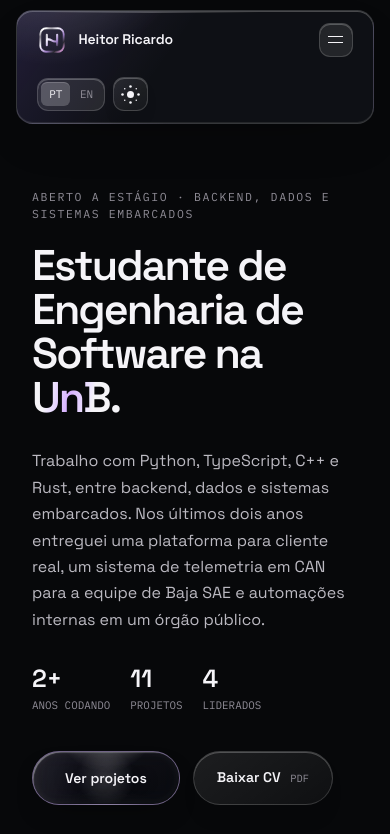
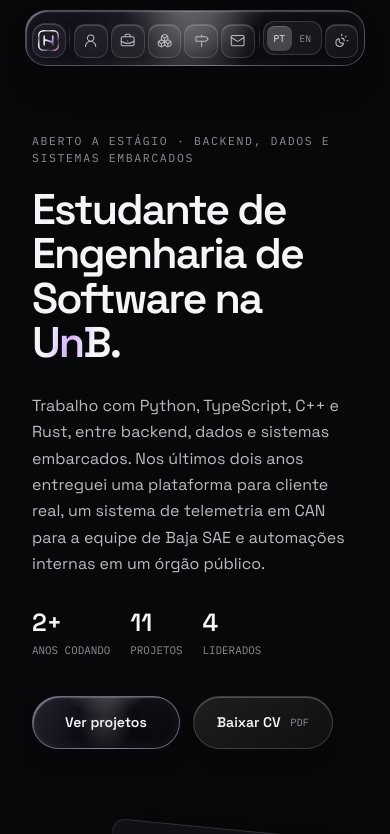
Before and after one commit to HeitorM50/HeitorM50.github.io, a Next.js app: page / in a window 390 px wide. Shown: the top 834 px of the page. Built offline with nearby package versions, Linux system fonts and the light colour scheme.

Commit message:
feat: transforma header em dock liquid glass

```diff
--- a/package.json
+++ b/package.json
@@ -22,6 +22,7 @@
     "cn": "^0.2.6",
     "framer-motion": "^13.2.0",
     "gsap": "^3.15.0",
+    "lucide-react": "^1.46.0",
     "next": "^16.3.4",
     "nextra": "^4.6.1",
     "postcss": "^8.5.28",
--- a/src/app/globals.css
+++ b/src/app/globals.css
@@ -119,28 +119,30 @@ p, h1, h2, h3, h4 { margin-top: 0; }
 @keyframes specular { from { transform: translateX(-150%) skewX(-18deg); } to { transform: translateX(300%) skewX(-18deg); } }
 @keyframes fade-up { from { opacity: 0; transform: translateY(.5rem); } to { opacity: 1; transform: translateY(0); } }
 
-.site-header { position: relative; z-index: 60; padding: .65rem 1rem 0; border: 0; background: transparent; pointer-events: none; }
-.header-shell { position: relative; width: min(100%, 82rem); min-height: 3.7rem; margin-inline: auto; padding: .7rem 2.5rem; display: flex; align-items: center; gap: 1.25rem; overflow: hidden; border: 1px solid var(--glass-stroke); border-radius: 1.05rem; background: radial-gradient(circle at 10% -80%, var(--glass-highlight), transparent 38%), linear-gradient(125deg, var(--glass-tint), transparent 42%), var(--glass); box-shadow: inset 0 1px 0 var(--glass-highlight), inset 0 -1px 0 color-mix(in srgb, var(--glass-stroke) 55%, transparent), 0 1.25rem 3.5rem -2rem var(--glass-shadow); pointer-events: auto; }
-.header-shell::before { content: ''; position: absolute; z-index: 0; top: 1px; left: 8%; right: 32%; height: 1px; background: linear-gradient(90deg, transparent, var(--glass-highlight), transparent); pointer-events: none; }
-.header-shell > * { position: relative; z-index: 1; }
-.brand { display: flex; align-items: center; gap: .7rem; flex: none; font-size: .875rem; font-weight: 600; letter-spacing: -.01em; }
-.brand-mark { width: 1.9rem; height: 1.9rem; display: grid; place-items: center; overflow: hidden; border-radius: .55rem; }
+.site-header { position: relative; z-index: 60; min-height: 4.25rem; padding: .65rem 1rem 0; border: 0; background: transparent; pointer-events: none; }
+.dock-navigation { width: fit-content; max-width: 100%; margin-inline: auto; pointer-events: auto; }
+.dock-viewport { max-width: 100%; display: flex; align-items: flex-end; justify-content: center; overflow: visible; margin-inline: auto; }
+.dock-panel { --dock-x: 50%; --dock-y: 50%; position: relative; isolation: isolate; width: max-content; display: flex; align-items: flex-end; gap: .38rem; padding: .48rem .55rem; border: 1px solid var(--liquid-edge); border-radius: 1.35rem; background: radial-gradient(circle at var(--dock-x) -80%, color-mix(in srgb, var(--liquid-highlight) 55%, transparent) 0 10%, transparent 44%), linear-gradient(145deg, var(--liquid-surface-strong), var(--liquid-surface)); box-shadow: inset 2px 2px 1px -1.5px color-mix(in srgb, var(--liquid-highlight) 74%, transparent), inset -2px -2px 1px -1.5px color-mix(in srgb, var(--liquid-shadow) 60%, transparent), inset 0 0 .7rem color-mix(in srgb, var(--liquid-highlight) 10%, transparent), 0 1.25rem 3rem -1.5rem var(--liquid-shadow); -webkit-backdrop-filter: blur(16px) saturate(1.35); backdrop-filter: blur(16px) saturate(1.35); }
+.dock-panel::before, .dock-panel::after { content: ''; position: absolute; inset: 0; border-radius: inherit; pointer-events: none; }
+.dock-panel::before { z-index: -2; background: color-mix(in srgb, var(--liquid-surface) 68%, transparent); opacity: .84; }
+.dock-panel[data-dock-active='true']::before { -webkit-backdrop-filter: url('#portfolio-liquid-glass'); backdrop-filter: url('#portfolio-liquid-glass'); }
+.dock-panel::after { z-index: -1; background: radial-gradient(circle at var(--dock-x) var(--dock-y), color-mix(in srgb, var(--liquid-highlight) 42%, transparent), transparent 32%), linear-gradient(105deg, transparent 16%, color-mix(in srgb, var(--liquid-highlight) 20%, transparent) 44%, transparent 68%); opacity: .62; }
+.dock-panel > * { position: relative; z-index: 1; }
+.dock-brand { width: 2.4rem; height: 2.4rem; display: grid; place-items: center; flex: none; padding: .23rem; border: 1px solid color-mix(in srgb, var(--glass-stroke) 78%, transparent); border-radius: .82rem; background: color-mix(in srgb, var(--glass-control) 58%, transparent); box-shadow: inset 0 1px 0 color-mix(in srgb, var(--glass-highlight) 72%, transparent); }
+.dock-brand .metallic-logo { filter: drop-shadow(0 .28rem .5rem rgba(178,133,224,.3)); }
 .metallic-logo { width: 100%; height: 100%; display: block; background: radial-gradient(circle at 24% 16%, #fff 0 5%, transparent 24%), linear-gradient(135deg, #fff 5%, #74707c 24%, #f8f6ff 41%, #9f7fc6 60%, #2b2931 73%, #feb3ff 88%, #fff); -webkit-mask: url('/media/logo-metal-mask.svg') center / contain no-repeat; mask: url('/media/logo-metal-mask.svg') center / contain no-repeat; filter: drop-shadow(0 .25rem .45rem rgba(178,133,224,.24)); }
-.desktop-nav { display: flex; flex-wrap: wrap; gap: 1.4rem; margin-left: auto; color: var(--muted); font-size: .8125rem; font-weight: 500; }
-.header-actions { display: flex; align-items: center; gap: .5rem; flex: none; }
-.language-switch { display: flex; gap: .1rem; padding: .2rem; border: 1px solid var(--glass-stroke); border-radius: .7rem; background: var(--glass-control); box-shadow: inset 0 1px 0 var(--glass-highlight); font: 500 .6875rem/1 'IBM Plex Mono', monospace; }
-.language-switch a { padding: .42rem .5rem; border-radius: .38rem; color: var(--muted); }
-.language-switch a.active { background: color-mix(in srgb, var(--fg) 14%, var(--glass-control)); box-shadow: inset 0 1px 0 color-mix(in srgb, var(--glass-highlight) 72%, transparent); color: var(--fg); }
-.theme-toggle { position: relative; width: 2.15rem; height: 2.15rem; display: grid; place-items: center; padding: 0; border: 1px solid var(--glass-stroke); border-radius: .7rem; background: linear-gradient(145deg, var(--glass-control), color-mix(in srgb, var(--glass-control) 42%, transparent)); box-shadow: inset 0 1px 0 var(--glass-highlight), 0 .6rem 1.3rem -.9rem var(--glass-shadow); cursor: pointer; transition: border-color .3s, color .3s, transform .25s, box-shadow .3s; }
-.theme-toggle:hover { border-color: color-mix(in oklab, var(--accent) 55%, var(--glass-stroke)); color: var(--accent); transform: translateY(-1px) scale(1.025); box-shadow: inset 0 1px 0 var(--glass-highlight), 0 .8rem 1.5rem -1rem var(--glass-shadow); }
-.theme-toggle__sun, .theme-toggle__moon { position: absolute; display: block; transition: opacity .25s, transform .45s cubic-bezier(.2,.8,.2,1); }
-.theme-toggle__sun { width: .45rem; height: .45rem; border-radius: 50%; background: currentColor; box-shadow: 0 -.5rem 0 -.14rem currentColor,0 .5rem 0 -.14rem currentColor,-.5rem 0 0 -.14rem currentColor,.5rem 0 0 -.14rem currentColor,.36rem -.36rem 0 -.17rem currentColor,-.36rem .36rem 0 -.17rem currentColor,.36rem .36rem 0 -.17rem currentColor,-.36rem -.36rem 0 -.17rem currentColor; }
-.theme-toggle__moon { width: .9rem; height: .9rem; border-radius: 50%; background: currentColor; transform: rotate(-14deg); mask: radial-gradient(circle .68rem at 118% 16%, transparent 98%, #000 100%); }
-:root[data-theme='dark'] .theme-toggle__sun, :root[data-theme='light'] .theme-toggle__moon { opacity: 1; }
-:root[data-theme='dark'] .theme-toggle__moon, :root[data-theme='light'] .theme-toggle__sun { opacity: 0; }
-.theme-toggle:hover .theme-toggle__sun { transform: rotate(75deg); }
-.theme-toggle:hover .theme-toggle__moon { transform: rotate(-24deg) scale(1.06); }
-.nav-disclosure { display: none; }
+.dock-separator { width: 1px; height: 1.7rem; align-self: center; flex: none; margin-inline: .12rem; background: linear-gradient(to bottom, transparent, var(--glass-stroke), transparent); }
+.dock-item { position: relative; display: inline-flex; align-items: center; justify-content: center; flex: none; aspect-ratio: 1; transform-origin: bottom center; will-change: width; }
+.dock-icon { width: 100% !important; height: 100%; display: flex; align-items: center; justify-content: center; }
+.dock-action { width: 100%; height: 100%; display: flex; align-items: center; justify-content: center; padding: 0; border: 1px solid color-mix(in srgb, var(--glass-stroke) 84%, transparent); border-radius: 31%; background: linear-gradient(145deg, color-mix(in srgb, var(--glass-control) 88%, transparent), color-mix(in srgb, var(--glass-control) 28%, transparent)); box-shadow: inset 0 1px 0 color-mix(in srgb, var(--glass-highlight) 74%, transparent), 0 .7rem 1.15rem -.8rem var(--glass-shadow); color: var(--muted-strong); cursor: pointer; transition: color .2s, border-color .25s, background .25s, box-shadow .25s; }
+.dock-action:hover, .dock-action:focus-visible { border-color: color-mix(in oklab, var(--accent) 48%, var(--glass-stroke)); color: var(--fg); background: radial-gradient(circle at 32% 0%, color-mix(in srgb, var(--glass-highlight) 58%, transparent), transparent 54%), color-mix(in srgb, var(--glass-control) 78%, transparent); box-shadow: inset 0 1px 0 var(--glass-highlight), 0 .8rem 1.5rem -.8rem color-mix(in srgb, var(--glass-shadow) 88%, transparent), 0 0 1.2rem color-mix(in oklab, var(--accent) 15%, transparent); }
+.dock-action svg { width: 48%; height: 48%; stroke-width: 1.65; }
+.dock-label { position: absolute; z-index: 5; top: -2rem; left: 50%; width: max-content; padding: .28rem .55rem; border: 1px solid var(--glass-stroke); border-radius: .5rem; background: var(--glass-strong); box-shadow: inset 0 1px 0 var(--glass-highlight), 0 .7rem 1.6rem -.8rem var(--glass-shadow); color: var(--fg); font: 500 .68rem/1.2 'IBM Plex Mono', monospace; opacity: 0; pointer-events: none; }
+.dock-item:hover .dock-label, .dock-item:focus-within .dock-label { opacity: 1 !important; transform: translate(-50%, -.55rem) !important; }
+.dock-language { height: 2.25rem; align-self: center; display: flex; align-items: center; gap: .08rem; flex: none; padding: .18rem; border: 1px solid color-mix(in srgb, var(--glass-stroke) 84%, transparent); border-radius: .72rem; background: color-mix(in srgb, var(--glass-control) 58%, transparent); font: 500 .65rem/1 'IBM Plex Mono', monospace; }
+.dock-language a { display: grid; place-items: center; min-width: 1.72rem; height: 1.72rem; padding: .15rem; border-radius: .48rem; color: var(--muted); transition: color .2s, background .2s; }
+.dock-language a.active { background: color-mix(in srgb, var(--fg) 14%, var(--glass-control)); box-shadow: inset 0 1px 0 color-mix(in srgb, var(--glass-highlight) 72%, transparent); color: var(--fg); }
+.dock-theme { appearance: none; }
 
 .legacy-section { position: relative; padding: 6.9rem 2.5rem; border-top: 1px solid var(--line); }
 .hero { min-height: 40rem; padding-top: 6rem; padding-bottom: 8.1rem; border-top: 0; }
@@ -521,8 +523,6 @@ p, h1, h2, h3, h4 { margin-top: 0; }
 :focus-visible { outline: 2px solid var(--accent); outline-offset: 3px; }
 
 @media (max-width: 62rem) {
-  .header-shell { flex-wrap: wrap; padding-inline: 1.25rem; }
-  .desktop-nav { order: 3; width: 100%; margin-left: 0; padding-bottom: .2rem; }
   .hero-grid, .about-grid, .featured-project, .case-title-grid { grid-template-columns: minmax(0,1fr); }
   .hero { padding-top: 4.5rem; }
   .hero-copy { max-width: 45rem; }
@@ -540,16 +540,11 @@ p, h1, h2, h3, h4 { margin-top: 0; }
 @media (max-width: 46rem) {
   .wide-shell, .content-shell, .shell { width: min(100% - 2rem, 73.75rem); }
   .legacy-section { padding: 4.25rem 1rem; }
-  .site-header .desktop-nav { display: none; }
-  .nav-disclosure { position: relative; display: block; margin-left: auto; }
-  .nav-disclosure summary { width: 2.15rem; height: 2.15rem; display: grid; align-content: center; gap: .32rem; padding: .55rem; border: 1px solid var(--glass-stroke); border-radius: .7rem; background: var(--glass-control); box-shadow: inset 0 1px 0 var(--glass-highlight); cursor: pointer; list-style: none; }
-  .nav-disclosure summary::-webkit-details-marker { display: none; }
-  .nav-disclosure summary span { height: 1px; background: currentColor; }
-  .nav-disclosure nav { position: absolute; top: 2.7rem; right: 0; min-width: 13rem; display: grid; padding: .5rem; border: 1px solid var(--glass-stroke); border-radius: .9rem; background: var(--glass-strong); box-shadow: inset 0 1px 0 var(--glass-highlight), 0 1.5rem 4rem var(--glass-shadow); }
-  .nav-disclosure nav a { padding: .65rem; color: var(--muted-strong); }
-  .header-actions { margin-left: 0; }
-  .header-shell { overflow: visible; }
-  .brand { margin-right: auto; }
+  .site-header { padding-inline: .45rem; }
+  .dock-navigation, .dock-viewport { width: 100%; }
+  .dock-panel { gap: .24rem; padding-inline: .42rem; }
+  .dock-separator { margin-inline: .04rem; }
+  .dock-label { display: none; }
   .hero { padding-top: 4rem; padding-bottom: 5rem; }
   .hero h1 { font-size: clamp(2.35rem, 11vw, 3.2rem); }
   .hero-intro { font-size: 1rem; }
@@ -603,5 +598,14 @@ p, h1, h2, h3, h4 { margin-top: 0; }
   .pc-shine { opacity: .15 !important; }
   .liquid-glass-button { transform: none !important; }
   .liquid-glass-button::before { -webkit-backdrop-filter: none !important; backdrop-filter: none !important; }
+  .dock-panel::before { -webkit-backdrop-filter: none !important; backdrop-filter: none !important; }
   .portfolio-timeline[data-timeline-ready='true'] .timeline-entry { opacity: 1; transform: none; }
 }
+
+@media (max-width: 25rem) {
+  .dock-panel { gap: .18rem; padding-inline: .35rem; }
+  .dock-brand { width: 2.15rem; height: 2.15rem; }
+  .dock-item { width: 2.12rem !important; }
+  .dock-language { height: 2.12rem; }
+  .dock-language a { min-width: 1.55rem; height: 1.55rem; font-size: .6rem; }
+}
--- a/src/components/Header.tsx
+++ b/src/components/Header.tsx
@@ -1,7 +1,8 @@
 import Link from 'next/link'
+import { Boxes, BriefcaseBusiness, Mail, Milestone, SunMoon, UserRound } from 'lucide-react'
 import { copy, type Locale } from '@/data/portfolio'
+import { Dock, DockIcon, DockItem, DockLabel } from '@/components/ui/dock'
 import { MetallicLogo } from '@/components/ui/metallic-paint'
-import { ThemeToggle } from './ThemeToggle'
 
 type HeaderProps = {
   locale: Locale
@@ -13,45 +14,52 @@ export function Header({ locale, alternateHref }: HeaderProps) {
   const home = locale === 'pt' ? '/' : '/en/'
   const portugueseHref = locale === 'en' ? alternateHref : '/'
   const englishHref = locale === 'pt' ? alternateHref : '/en/'
+  const items = [
+    { label: text.nav.about, href: `${home}#sobre`, icon: UserRound },
+    { label: text.nav.work, href: `${home}#projetos`, icon: BriefcaseBusiness },
+    { label: 'Stack', href: `${home}#stack`, icon: Boxes },
+    { label: text.nav.experience, href: `${home}#exp`, icon: Milestone },
+    { label: text.nav.contact, href: `${home}#contato`, icon: Mail },
+  ]
 
   return (
     <header className="site-header">
-      <div className="header-shell">
-        <Link className="brand" href={home} aria-label="Heitor Ricardo — home">
-          <span className="brand-mark" aria-hidden="true"><MetallicLogo /></span>
-          <span>Heitor Ricardo</span>
-        </Link>
+      <nav className="dock-navigation" aria-label="Primary">
+        <Dock label={text.menuLabel} itemSize={36} magnification={64} distance={130}>
+          <div className="dock-brand" role="img" aria-label="Heitor Ricardo">
+            <MetallicLogo />
+          </div>
 
-        <details className="nav-disclosure">
-          <summary aria-label={text.menuLabel}>
-            <span />
-            <span />
-          </summary>
-          <nav aria-label="Primary">
-            <a href={`${home}#sobre`}>{text.nav.about}</a>
-            <a href={`${home}#projetos`}>{text.nav.work}</a>
-            <a href={`${home}#stack`}>Stack</a>
-            <a href={`${home}#exp`}>{text.nav.experience}</a>
-            <a href={`${home}#contato`}>{text.nav.contact}</a>
-          </nav>
-        </details>
+          <span className="dock-separator" aria-hidden="true" />
 
-        <nav className="desktop-nav" aria-label="Primary">
-          <a href={`${home}#sobre`}>{text.nav.about}</a>
-          <a href={`${home}#projetos`}>{text.nav.work}</a>
-          <a href={`${home}#stack`}>Stack</a>
-          <a href={`${home}#exp`}>{text.nav.experience}</a>
-          <a href={`${home}#contato`}>{text.nav.contact}</a>
-        </nav>
+          {items.map(({ label, href, icon: Icon }) => (
+            <DockItem key={href}>
+              <DockLabel>{label}</DockLabel>
+              <DockIcon>
+                <a className="dock-action" href={href} aria-label={label}>
+                  <Icon aria-hidden="true" />
+                </a>
+              </DockIcon>
+            </DockItem>
+          ))}
 
-        <div className="header-actions">
-          <div className="language-switch" aria-label={text.languageLabel}>
+          <span className="dock-separator" aria-hidden="true" />
+
+          <div className="dock-language" aria-label={text.languageLabel}>
             <Link className={locale === 'pt' ? 'active' : ''} href={portugueseHref} hrefLang="pt-BR" aria-label={locale === 'en' ? text.languageLabel : undefined}>PT</Link>
             <Link className={locale === 'en' ? 'active' : ''} href={englishHref} hrefLang="en" aria-label={locale === 'pt' ? text.languageLabel : undefined}>EN</Link>
           </div>
-          <ThemeToggle label={text.themeLabel} />
-        </div>
-      </div>
+
+          <DockItem>
+            <DockLabel>{text.themeLabel}</DockLabel>
+            <DockIcon>
+              <button className="dock-action dock-theme" type="button" data-theme-toggle aria-label={text.themeLabel}>
+                <SunMoon aria-hidden="true" />
+              </button>
+            </DockIcon>
+          </DockItem>
+        </Dock>
+      </nav>
     </header>
   )
 }
--- /dev/null
+++ b/src/components/ui/dock.tsx
@@ -0,0 +1,197 @@
+'use client'
+
+import {
+  motion,
+  useMotionValue,
+  useSpring,
+  useTransform,
+  type MotionValue,
+  type SpringOptions,
+} from 'framer-motion'
+import {
+  Children,
+  cloneElement,
+  createContext,
+  isValidElement,
+  useContext,
+  useEffect,
+  useMemo,
+  useRef,
+  useState,
+} from 'react'
+import type React from 'react'
+import { cn } from '@/lib/utils'
+
+const DOCK_HEIGHT = 112
+const DEFAULT_MAGNIFICATION = 68
+const DEFAULT_DISTANCE = 130
+const DEFAULT_PANEL_HEIGHT = 56
+const DEFAULT_ITEM_SIZE = 40
+
+type DockProps = {
+  children: React.ReactNode
+  className?: string
+  distance?: number
+  panelHeight?: number
+  magnification?: number
+  itemSize?: number
+  spring?: SpringOptions
+  label?: string
+}
+
+type DockItemProps = {
+  className?: string
+  children: React.ReactNode
+}
+
+type DockLabelProps = {
+  className?: string
+  children: React.ReactNode
+  isHovered?: MotionValue<number>
+}
+
+type DockIconProps = {
+  className?: string
+  children: React.ReactNode
+  width?: MotionValue<number>
+}
+
+type DockContextType = {
+  mouseX: MotionValue<number>
+  spring: SpringOptions
+  magnification: number
+  distance: number
+  itemSize: number
+}
+
+const DockContext = createContext<DockContextType | undefined>(undefined)
+
+function useDock() {
+  const context = useContext(DockContext)
+  if (!context) throw new Error('useDock must be used within a Dock provider')
+  return context
+}
+
+function Dock({
+  children,
+  className,
+  spring = { mass: 0.1, stiffness: 170, damping: 14 },
+  magnification = DEFAULT_MAGNIFICATION,
+  distance = DEFAULT_DISTANCE,
+  panelHeight = DEFAULT_PANEL_HEIGHT,
+  itemSize = DEFAULT_ITEM_SIZE,
+  label = 'Portfolio navigation',
+}: DockProps) {
+  const mouseX = useMotionValue(Infinity)
+  const isHovered = useMotionValue(0)
+  const maxHeight = useMemo(
+    () => Math.max(DOCK_HEIGHT, magnification + magnification / 2 + 4),
+    [magnification],
+  )
+  const heightRow = useTransform(isHovered, [0, 1], [panelHeight, maxHeight])
+  const height = useSpring(heightRow, spring)
+
+  return (
+    <motion.div
+      className="dock-viewport"
+      data-dock
+      data-distance={distance}
+      data-item-size={itemSize}
+      data-magnification={magnification}
+      style={{ height, scrollbarWidth: 'none' }}
+    >
+      <motion.div
+        className={cn('dock-panel', className)}
+        data-dock-panel
+        onMouseMove={({ clientX }) => {
+          isHovered.set(1)
+          mouseX.set(clientX)
+        }}
+        onMouseLeave={() => {
+          isHovered.set(0)
+          mouseX.set(Infinity)
+        }}
+        style={{ height: panelHeight }}
+        role="toolbar"
+        aria-label={label}
+      >
+        <DockContext.Provider value={{ mouseX, spring, distance, magnification, itemSize }}>
+          {children}
+        </DockContext.Provider>
+      </motion.div>
+    </motion.div>
+  )
+}
+
+function DockItem({ children, className }: DockItemProps) {
+  const ref = useRef<HTMLDivElement>(null)
+  const { distance, magnification, mouseX, spring, itemSize } = useDock()
+  const isHovered = useMotionValue(0)
+  const mouseDistance = useTransform(mouseX, (value) => {
+    const rect = ref.current?.getBoundingClientRect() ?? { x: 0, width: 0 }
+    return value - rect.x - rect.width / 2
+  })
+  const widthTransform = useTransform(
+    mouseDistance,
+    [-distance, 0, distance],
+    [itemSize, magnification, itemSize],
+  )
+  const width = useSpring(widthTransform, spring)
+
+  return (
+    <motion.div
+      ref={ref}
+      className={cn('dock-item', className)}
+      data-dock-item
+      style={{ width }}
+      onHoverStart={() => isHovered.set(1)}
+      onHoverEnd={() => isHovered.set(0)}
+      onFocus={() => isHovered.set(1)}
+      onBlur={() => isHovered.set(0)}
+    >
+      {Children.map(children, (child) => {
+        if (!isValidElement(child)) return child
+        return cloneElement(
+          child as React.ReactElement<{ width?: MotionValue<number>; isHovered?: MotionValue<number> }>,
+          { width, isHovered },
+        )
+      })}
+    </motion.div>
+  )
+}
+
+function DockLabel({ children, className, isHovered }: DockLabelProps) {
+  const [isVisible, setIsVisible] = useState(false)
+
+  useEffect(() => {
+    if (!isHovered) return
+    return isHovered.on('change', (latest) => setIsVisible(latest === 1))
+  }, [isHovered])
+
+  return (
+    <motion.span
+      className={cn('dock-label', className)}
+      data-dock-label
+      aria-hidden="true"
+      initial={false}
+      animate={{ opacity: isVisible ? 1 : 0, y: isVisible ? -10 : 0 }}
+      transition={{ duration: 0.16 }}
+      style={{ x: '-50%' }}
+    >
+      {children}
+    </motion.span>
+  )
+}
+
+function DockIcon({ children, className, width }: DockIconProps) {
+  const fallbackWidth = useMotionValue(DEFAULT_ITEM_SIZE)
+  const iconWidth = useTransform(width ?? fallbackWidth, (value) => value * 0.72)
+
+  return (
+    <motion.span className={cn('dock-icon', className)} style={{ width: iconWidth }}>
+      {children}
+    </motion.span>
+  )
+}
+
+export { Dock, DockIcon, DockItem, DockLabel }
```
Also changed, not shown: src/data/static-runtime.ts (+8 -0 lines), 2 other files (tests, documents, lock files or other folders).
